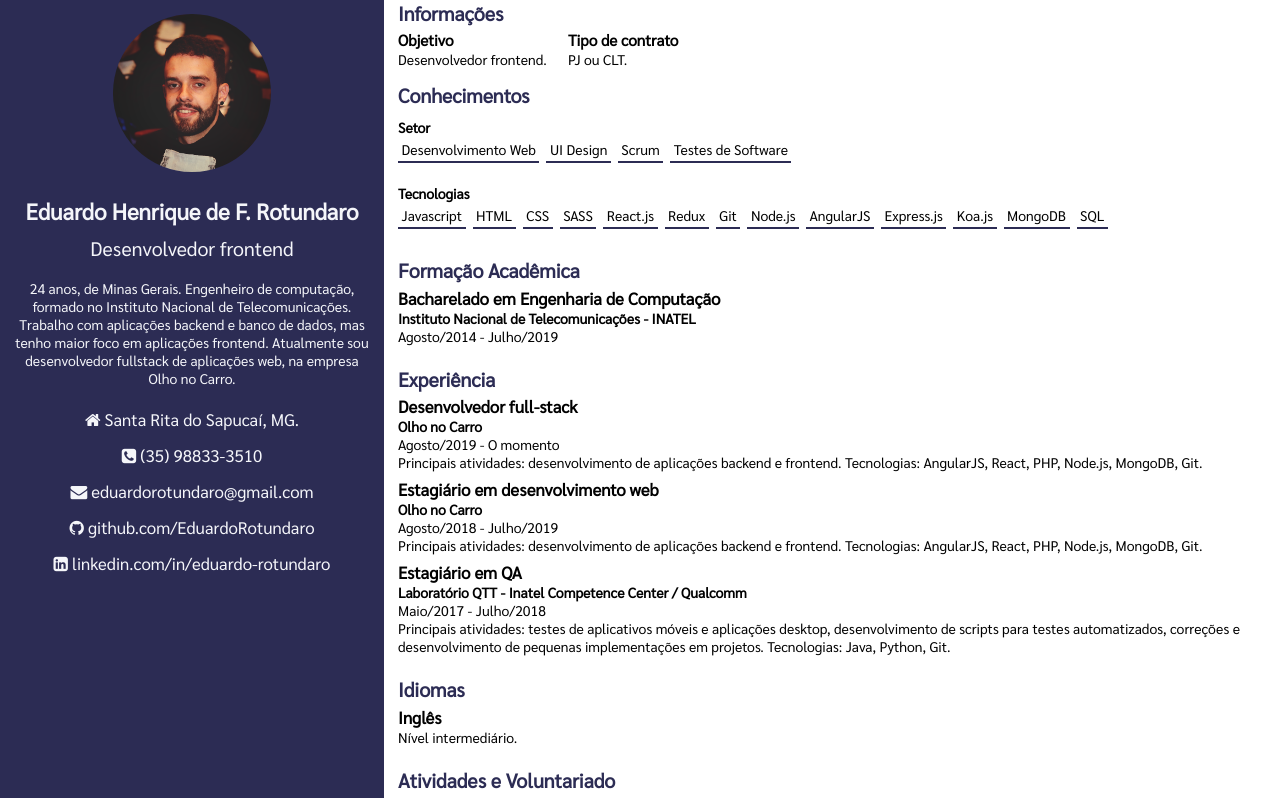
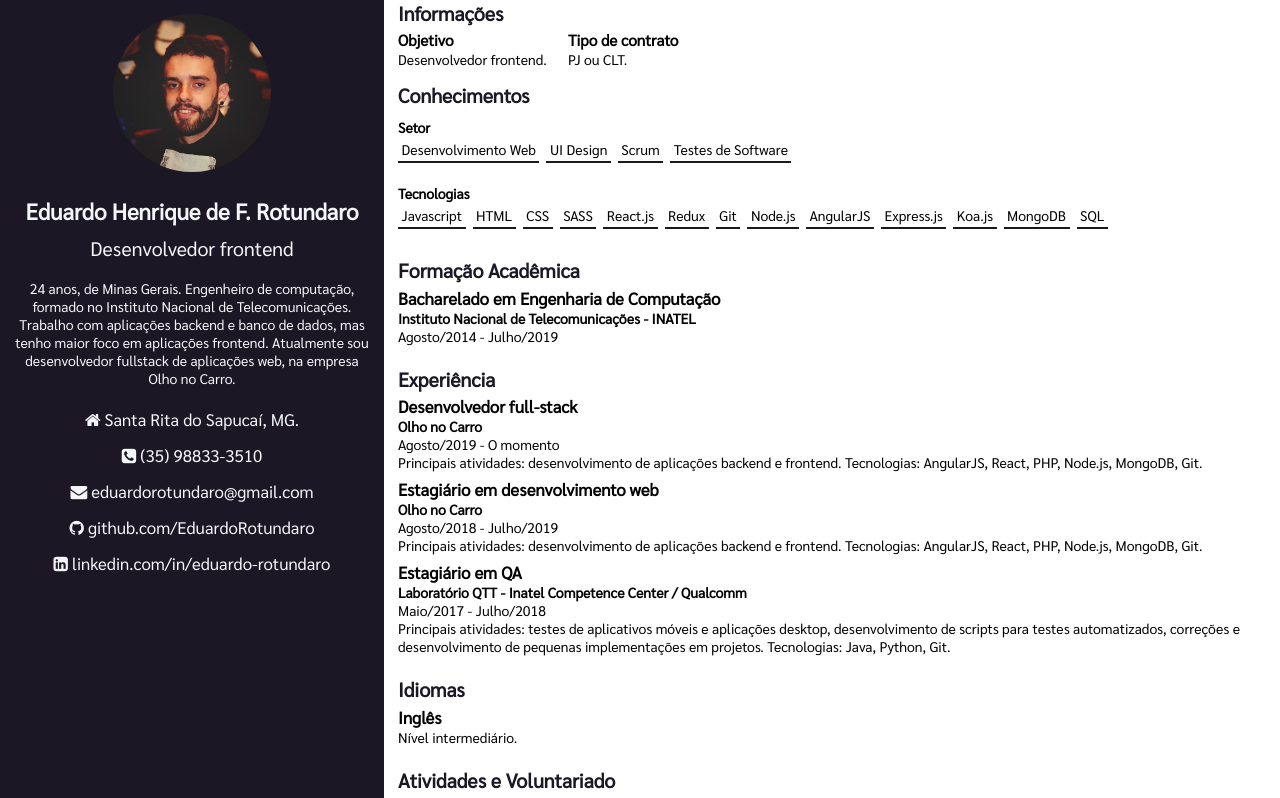
Before and after one commit to EduardoRotundaro/resume, a React (Create React App) app: page / in a window 1280 px wide. Shown: the top 798 px of the page. Built offline with nearby package versions, Linux system fonts and the light colour scheme.

Commit message:
:lipstick: Updating theme.

```diff
--- a/src/assets/sass/_variables.scss
+++ b/src/assets/sass/_variables.scss
@@ -1,5 +1,5 @@
 $primary-font: 'Sarabun', sans-serif;
-$primary-color: #2c2c54;
+$primary-color: #1B1725;
 $dark-color: #222f3e;
 $light-color: #f5f6fa;
 $small-devices: 576px;
```
